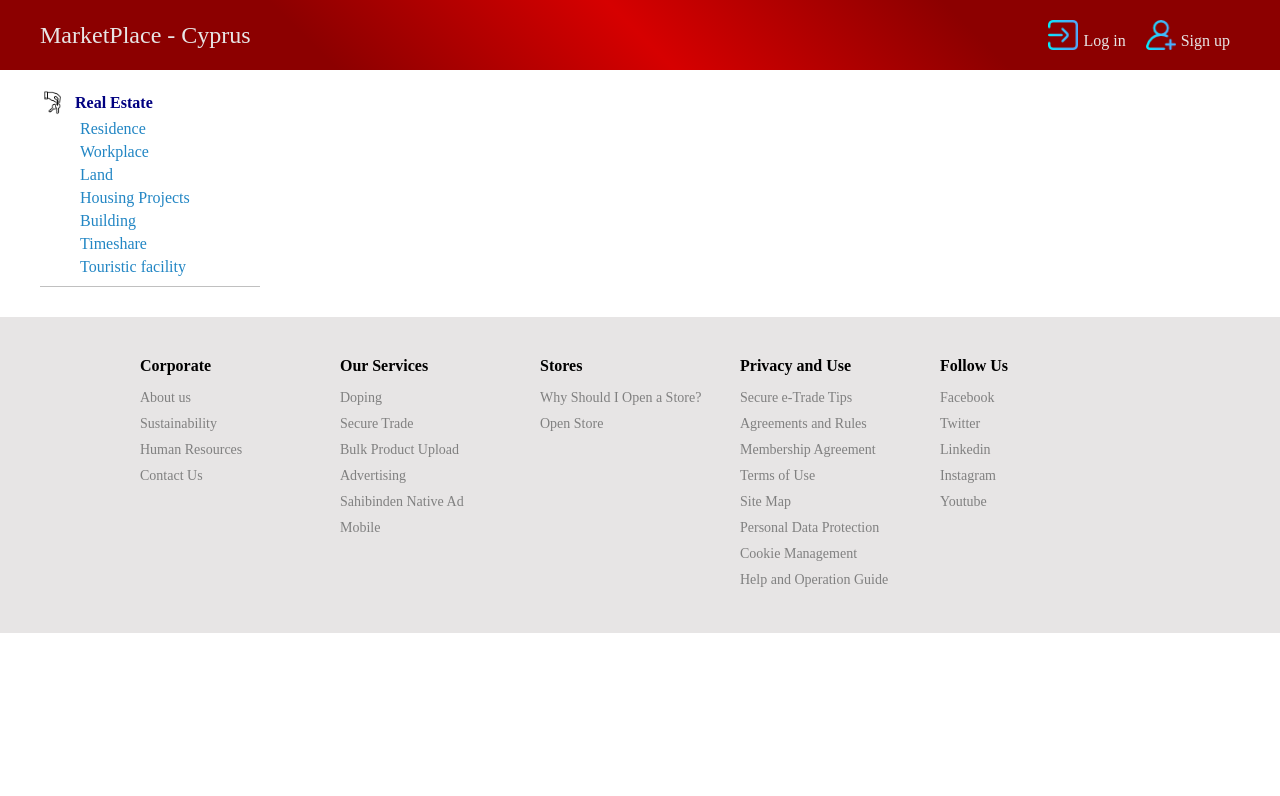
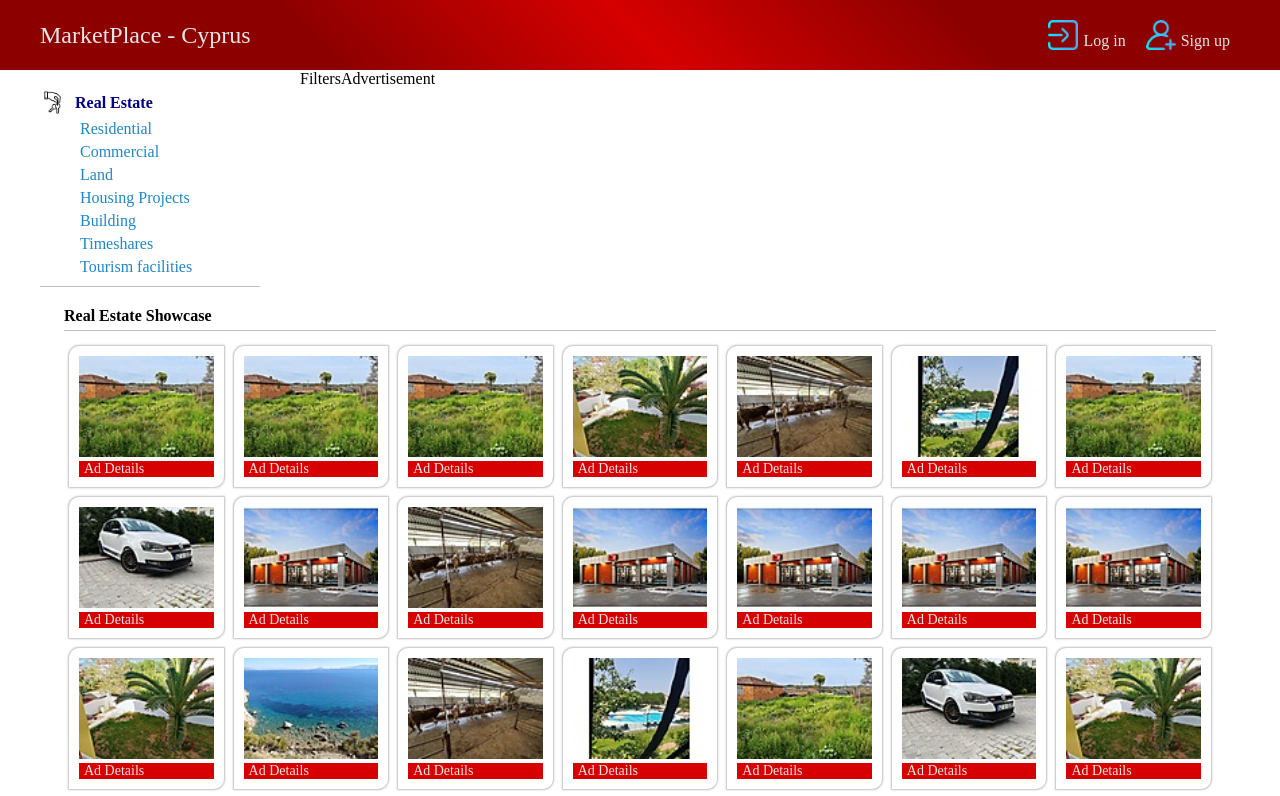
Before and after one commit to codeyourwaytofreedom/cyprus_marketplace, a Next.js app: page /category/realestate in a window 1280 px wide. Shown: the top 796 px of the page. Built offline with nearby package versions, Linux system fonts and the light colour scheme.

Commit message:
Custom Display in place.
Category page under construction.

```diff
--- a/components/Categories.tsx
+++ b/components/Categories.tsx
@@ -9,7 +9,7 @@ const Categories = () => {
                 image_link={"/realestate.png"}
                 alt={"realestate"}
                 main_title={"Real Estate"}
-                subs={["Residence", "Workplace", "Land","Housing Projects","Building","Timeshare","Touristic facility"]}/>
+                subs={["Residential", "Commercial", "Land","Housing Projects","Building","Timeshares","Tourism facilities"]}/>
 
             <Category_and_subs
                 image_link={"/vehicles.png"}
--- /dev/null
+++ b/components/Custom_Display.tsx
@@ -0,0 +1,36 @@
+import styles from "../styles/Home.module.css";
+import Image from "next/image";
+import Link from "next/link";
+import { NextPage } from "next";
+
+const getRandomNumber = (min:number, max:number) => {
+    return Math.floor(Math.random() * (max - min + 1)) + min;
+  }
+
+  type Display = {
+    cols:number,
+    title:string
+  }
+const Custom_Display:NextPage<Display> = ({cols, title}) => {
+    return ( <>
+        <div className={styles.display}>
+            <strong>{title}</strong>
+            <div className={styles.display_ads} style={{gridTemplateColumns:`repeat(${cols},1fr)`}}>
+                {
+                    [...Array(40)].map((e,i)=>
+                    <div style={{padding:"5px"}}  key={i}>
+                        <div className={styles.display_ads_each}>
+                            <Link href={"/login"}>
+                                <Image src={`/${getRandomNumber(1,9)}.jpeg`} width={90} height={90} alt={"img"}/>
+                                <div className={styles.display_ads_each_text}>Ad Details</div>
+                            </Link>
+                        </div>
+                    </div>
+                    )
+                }
+            </div>
+        </div>
+    </> );
+}
+
+export default Custom_Display;
--- a/components/TopBanner.tsx
+++ b/components/TopBanner.tsx
@@ -6,7 +6,7 @@ const TopBanner = () => {
     return ( <>
         <div className={styles.topbanner}>
             <div className={styles.topbanner_motto}>
-                MarketPlace - Cyprus
+               <Link href={"/"}>MarketPlace - Cyprus</Link>
             </div>
             <div className={styles.topbanner_right}>
                 <Link href={"/login"}>
--- a/pages/category/realestate/index.tsx
+++ b/pages/category/realestate/index.tsx
@@ -1,16 +1,31 @@
 import Wrapper from "../../../components/Wrapper";
 import styles from "../../../styles/Home.module.css";
 import Category_and_subs from "../../../components/Cat_subs";
+import Home_Page_Display from "../../../components/Home_Display";
+import Custom_Display from "../../../components/Custom_Display";
+import Ads from "../../../components/Ads";
 
 const Real_Estate_Category = () => {
     return ( <>
         <Wrapper pageTitle={"Real Estate"}>
-            <div className={styles.categories}>
-                <Category_and_subs
-                    image_link={"/realestate.png"}
-                    alt={"realestate"}
-                    main_title={"Real Estate"}
-                    subs={["Residence", "Workplace", "Land","Housing Projects","Building","Timeshare","Touristic facility"]}/>
+            <div id={styles.estate_double}>
+                <div className={styles.categories}>
+                    <Category_and_subs
+                        image_link={"/realestate.png"}
+                        alt={"realestate"}
+                        main_title={"Real Estate"}
+                        subs={["Residential", "Commercial", "Land","Housing Projects","Building","Timeshares","Tourism facilities"]}/>
+                </div>
+                <div>
+                    Filters
+                </div>
+                <div>
+                    Advertisement
+                </div>
+            </div>
+
+            <div id={styles.estate_display}>
+                <Custom_Display cols={7} title={"Real Estate Showcase"}/>
             </div>
         </Wrapper>
     </>  );
--- a/pages/index.tsx
+++ b/pages/index.tsx
@@ -1,7 +1,7 @@
 import Head from 'next/head'
 import Ads from '../components/Ads'
 import Categories from '../components/Categories'
-import Home_Page_Display from '../components/Display'
+import Home_Page_Display from '../components/Home_Display'
 import TopBanner from '../components/TopBanner'
 import Wrapper from '../components/Wrapper'
 
--- a/styles/Home.module.css
+++ b/styles/Home.module.css
@@ -63,7 +63,6 @@
 
 .display {
   padding-top: 20px;
-  width: 76%;
 }
 .display_ads {
   border-top: 1px solid silver;
@@ -147,4 +146,15 @@
 }
 .bottombanner_shell_each_link a:hover {
   text-decoration: underline;
+}
+
+/* Custom Display */
+#estate_double {
+  display: flex;
+}
+
+#estate_display {
+  padding: 0 5%;
+  position: relative;
+  top: -30px;
 }/*# sourceMappingURL=Home.module.css.map */
--- a/styles/globals.css
+++ b/styles/globals.css
@@ -25,3 +25,6 @@ a {
   color: inherit;
   text-decoration: none;
 }
+a:hover{
+  text-decoration: underline;
+}
```
Also changed, not shown: styles/Home.module.scss (+15 -1 lines), components/Home_Display.tsx (renamed from components/Display.tsx), 1 other file (tests, documents, lock files or other folders).
